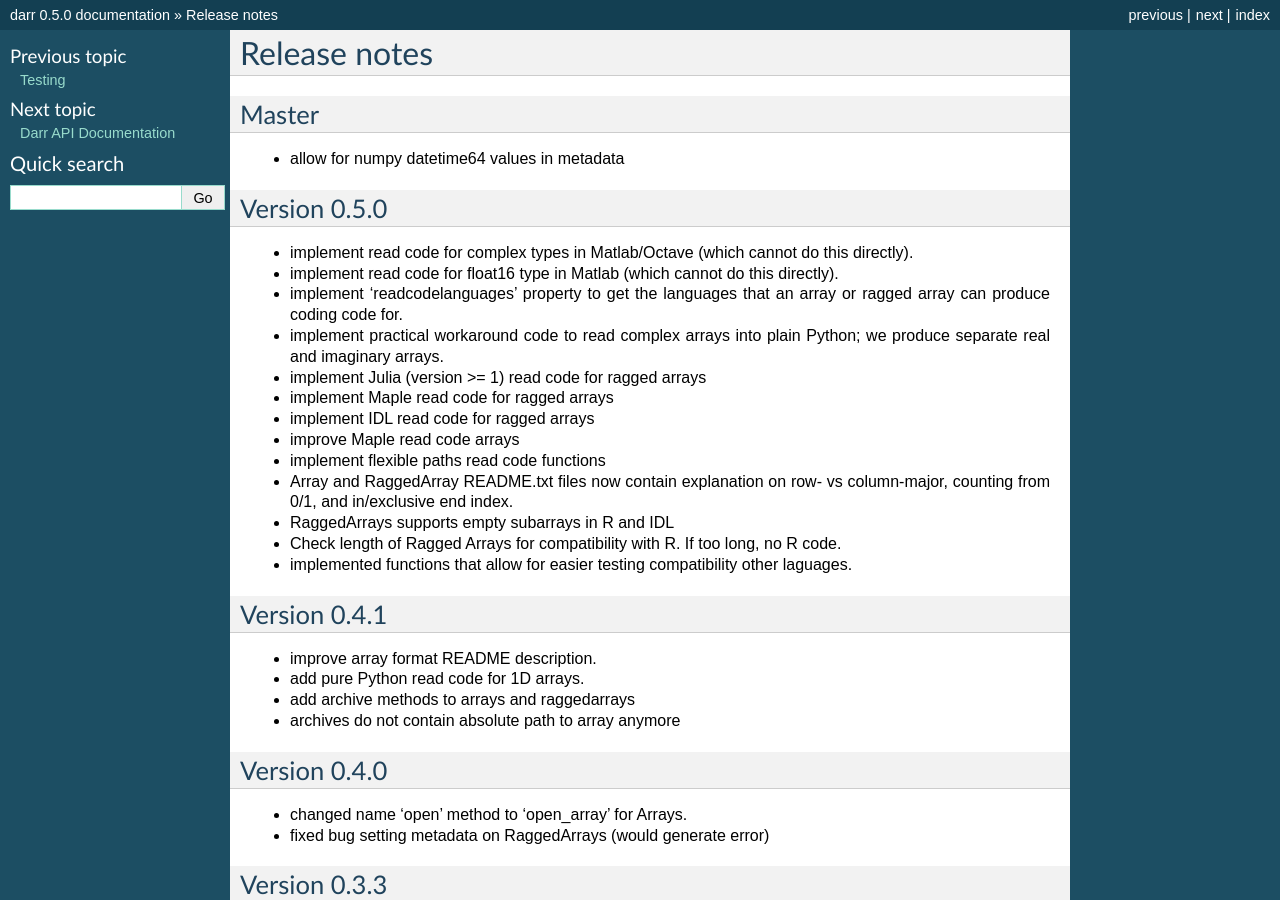
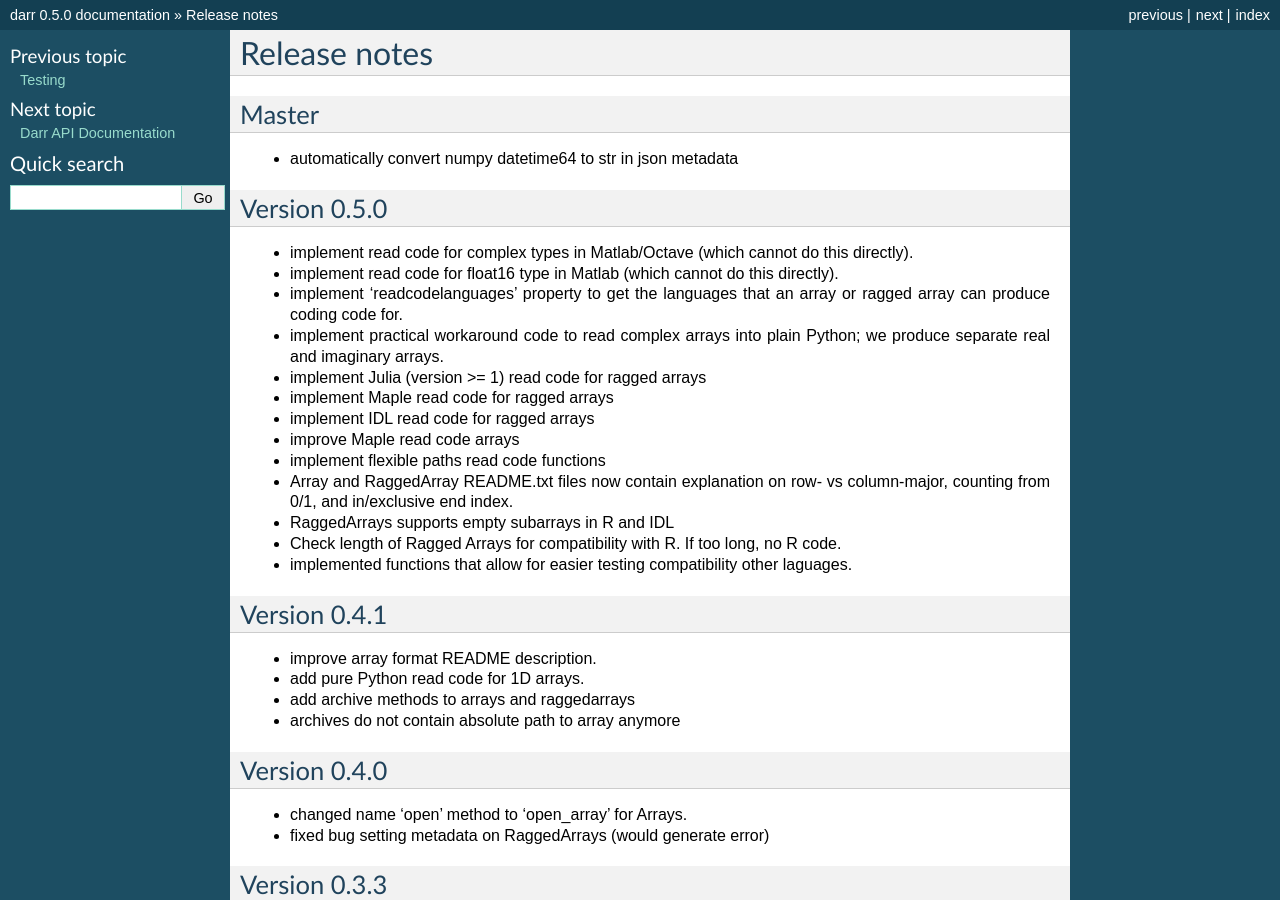
Before and after one commit to gbeckers/Darr, a Sphinx documentation site: the page built from docs/releasenotes.rst, in a window 1280 px wide and 900 px high. Built offline with Sphinx 7.4.7, drawn with Linux system fonts in a browser that asks for light colours.

Commit message:
improve descr

```diff
--- a/docs/releasenotes.rst
+++ b/docs/releasenotes.rst
@@ -3,7 +3,7 @@ Release notes
 
 Master
 ------
-- allow for numpy datetime64 values in metadata
+- automatically convert numpy datetime64 to str in json metadata
 
 Version 0.5.0
 -------------
```
